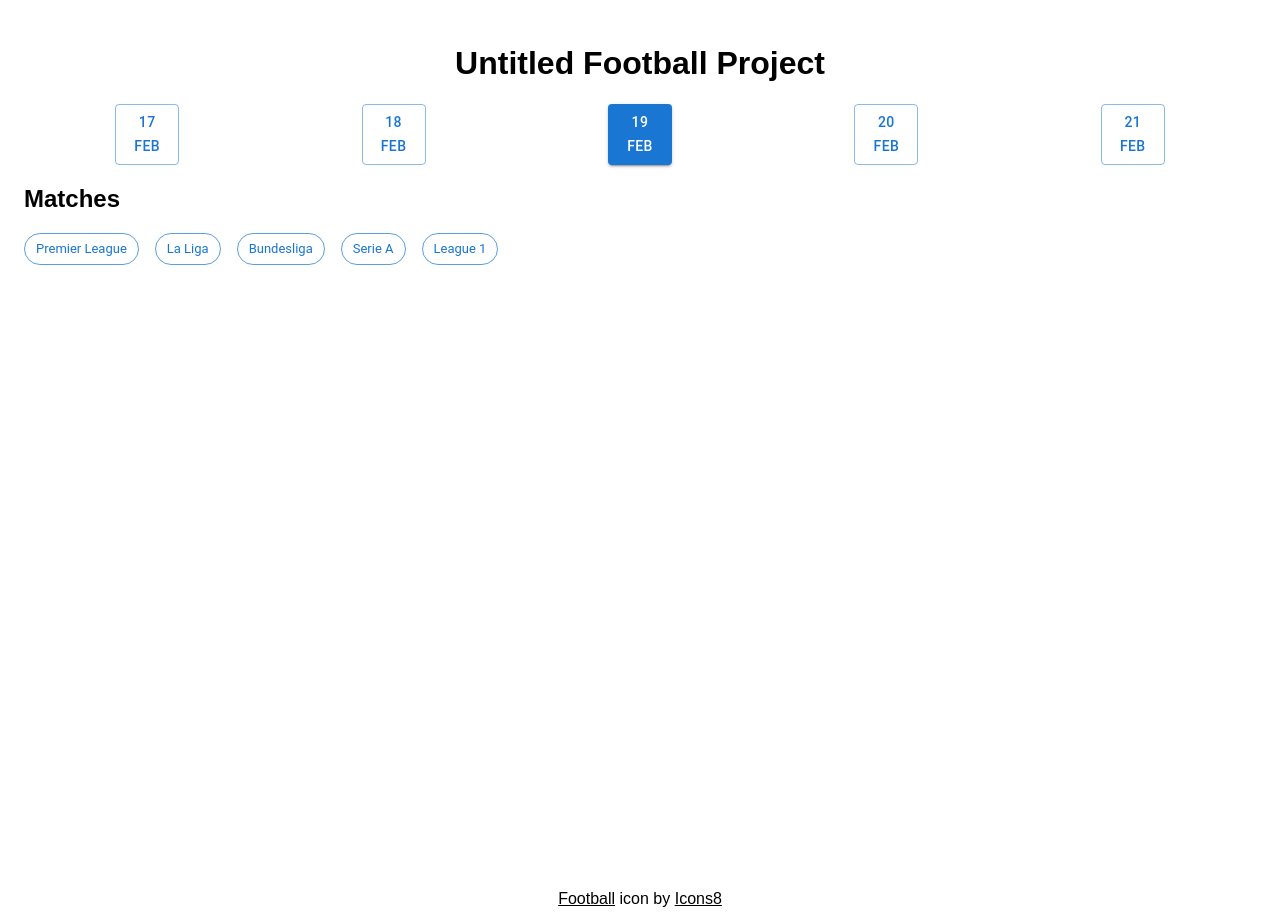
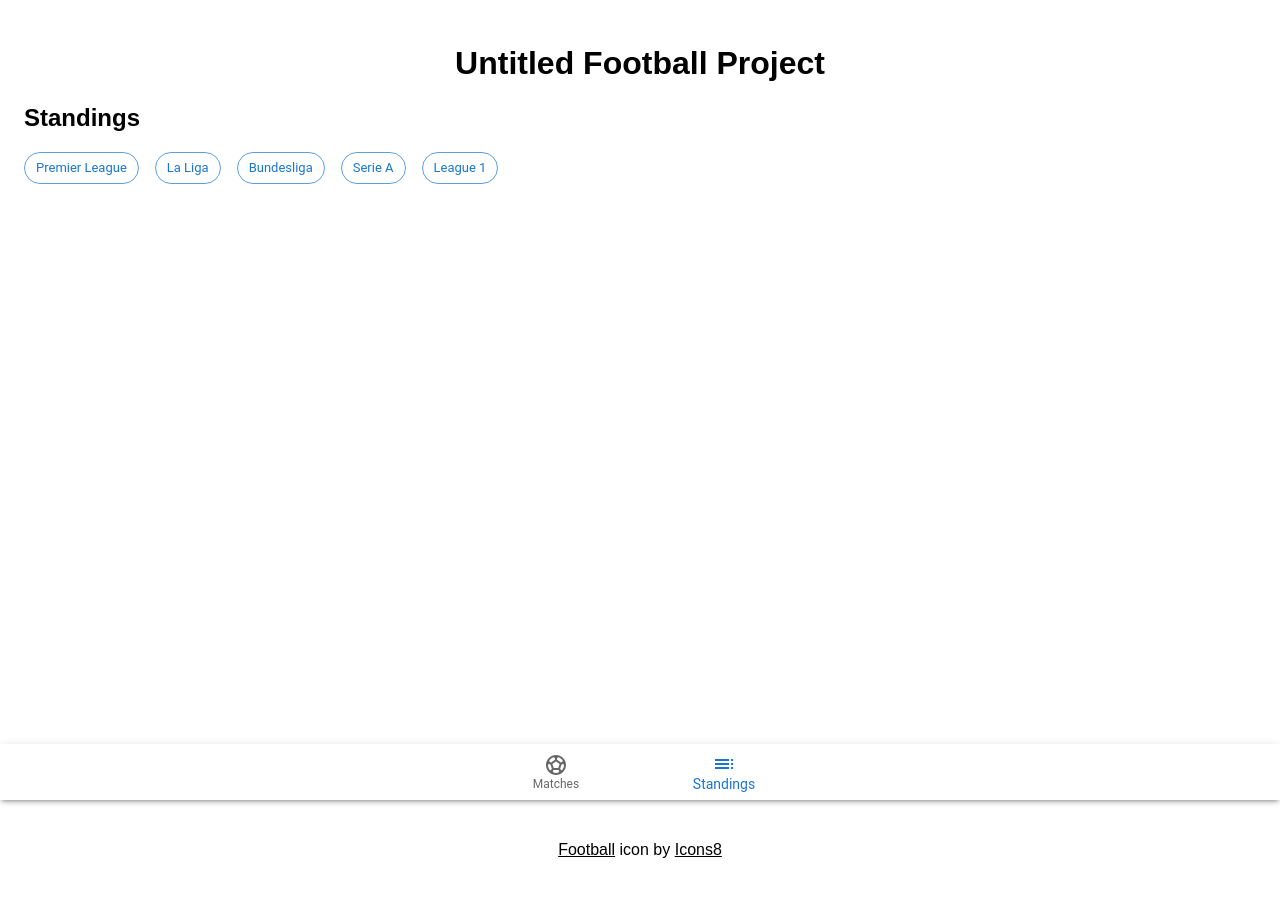
Before and after one commit to SophearithSaing/react-football, a React (Create React App) app: page / in a window 1280 px wide. Built offline with nearby package versions, Linux system fonts and the light colour scheme.

Commit message:
Add league standings

```diff
--- a/src/App.js
+++ b/src/App.js
@@ -1,14 +1,37 @@
 import './App.scss';
 import Calendar from './Components/Calendar';
 import Matches from './Components/Matches';
+import BottomNavigation from '@mui/material/BottomNavigation';
+import BottomNavigationAction from '@mui/material/BottomNavigationAction';
+import Paper from '@mui/material/Paper';
+
+import SportsSoccerIcon from '@mui/icons-material/SportsSoccer';
+import TocIcon from '@mui/icons-material/Toc';
+import { Fragment, useState } from 'react';
+import Standings from './Components/Standings';
 
 function App() {
+  const [value, setValue] = useState(1);
+
   return (
     <div className='app'>
       <h1>Untitled Football Project</h1>
-      <Calendar />
-      <h2>Matches</h2>
-      <Matches />
+
+      {value === 0 && (
+        <Fragment>
+          <Calendar />
+          <h2>Matches</h2>
+          <Matches />
+        </Fragment>
+      )}
+
+      {value === 1 && (
+        <Fragment>
+          <h2>Standings</h2>
+          <Standings />
+        </Fragment>
+      )}
+
       <div className='attribution'>
         <a
           target='_blank'
@@ -22,6 +45,18 @@ function App() {
           Icons8
         </a>
       </div>
+      <Paper sx={{ position: 'fixed', bottom: 0, left: 0, right: 0 }} elevation={3}>
+        <BottomNavigation
+          showLabels
+          value={value}
+          onChange={(event, newValue) => {
+            setValue(newValue);
+          }}
+        >
+          <BottomNavigationAction label="Matches" icon={<SportsSoccerIcon />} />
+          <BottomNavigationAction label="Standings" icon={<TocIcon />} />
+        </BottomNavigation>
+      </Paper>
     </div>
   );
 }
--- a/src/App.scss
+++ b/src/App.scss
@@ -18,7 +18,7 @@ h1 {
   position: relative;
   .attribution {
     position: absolute;
-    bottom: 16px;
+    bottom: 65px;
     left: 50%;
     transform: translateX(-50%);
     text-align: center;
--- a/src/Components/Matches.js
+++ b/src/Components/Matches.js
@@ -29,7 +29,6 @@ export default function Matches() {
     setAwayStat([]);
 
     const fixtureID = event.currentTarget.getAttribute('data-id');
-    console.log(`https://v3.football.api-sports.io/fixtures?id=${fixtureID}`);
     const response = await fetch(
       `https://v3.football.api-sports.io/fixtures?id=${fixtureID}`,
       {
@@ -40,7 +39,7 @@ export default function Matches() {
     );
 
     const data = await response.json();
-    const fixture = await data.response[0];
+    const fixture = data.response[0];
 
     setTeams(fixture.teams);
     setGoals(fixture.goals);
--- /dev/null
+++ b/src/Components/Standings.js
@@ -0,0 +1,129 @@
+import { useState } from 'react';
+import './Standings.scss';
+import Chip from '@mui/material/Chip';
+import Card from '@mui/material/Card';
+import CircularProgress from '@mui/material/CircularProgress';
+import Table from '@mui/material/Table';
+import TableBody from '@mui/material/TableBody';
+import TableCell from '@mui/material/TableCell';
+import TableContainer from '@mui/material/TableContainer';
+import TableHead from '@mui/material/TableHead';
+import TableRow from '@mui/material/TableRow';
+
+export default function Standings() {
+  const [league, setLeague] = useState('');
+  const [standings, setStandings] = useState([]);
+  const [isLoading, setIsLoading] = useState(false);
+
+  const changeLeagueHandler = async (event) => {
+    setIsLoading(true);
+    setStandings([]);
+    setLeague(event.currentTarget.getAttribute('data-league'));
+
+    const leagueID = event.currentTarget.getAttribute('data-league-id');
+
+    const response = await fetch(
+      `https://v3.football.api-sports.io/standings?league=${leagueID}&season=2021`,
+      {
+        headers: {
+          'x-apisports-key': 'cecd3586b04e7c5ec4f347e8b9278b36',
+        },
+      }
+    );
+
+    const data = await response.json();
+    const item = data.response[0];
+    setStandings(item.league.standings[0]);
+    setIsLoading(false);
+  };
+
+  return (
+    <div className='standings'>
+      <div className='standings__tournaments'>
+        <Chip
+          variant={league === 'premier-league' ? '' : 'outlined'}
+          color='primary'
+          label='Premier League'
+          data-league='premier-league'
+          data-league-id='39'
+          onClick={changeLeagueHandler}
+        />
+        <Chip
+          variant={league === 'la-liga' ? '' : 'outlined'}
+          color='primary'
+          label='La Liga'
+          data-league='la-liga'
+          data-league-id='140'
+          onClick={changeLeagueHandler}
+        />
+        <Chip
+          variant={league === 'bundesliga' ? '' : 'outlined'}
+          color='primary'
+          label='Bundesliga'
+          data-league='bundesliga'
+          data-league-id='78'
+          onClick={changeLeagueHandler}
+        />
+        <Chip
+          variant={league === 'serie-a' ? '' : 'outlined'}
+          color='primary'
+          label='Serie A'
+          data-league='serie-a'
+          data-league-id='135'
+          onClick={changeLeagueHandler}
+        />
+        <Chip
+          variant={league === 'league-1' ? '' : 'outlined'}
+          color='primary'
+          label='League 1'
+          data-league='league-1'
+          data-league-id='61'
+          onClick={changeLeagueHandler}
+        />
+      </div>
+
+      {isLoading && <CircularProgress className='progress-spinner' />}
+      {!isLoading && standings.length > 0 && (
+      <TableContainer component={Card} className='standings__table'>
+          <Table>
+            <TableHead>
+              <TableRow>
+                <TableCell>No.</TableCell>
+                <TableCell>Club</TableCell>
+                <TableCell>MP</TableCell>
+                <TableCell>W</TableCell>
+                <TableCell>D</TableCell>
+                <TableCell>L</TableCell>
+                <TableCell>GF</TableCell>
+                <TableCell>GA</TableCell>
+                <TableCell>GD</TableCell>
+                <TableCell>Pts</TableCell>
+              </TableRow>
+            </TableHead>
+            <TableBody>
+              {standings.map((team) => (
+                <TableRow key={team.rank}>
+                  <TableCell>{team.rank}</TableCell>
+                  <TableCell className='standings__table--team-name'>
+                    <div>
+                      <img src={team.team.logo} alt={`${team.team.name} logo`} />
+                      <p>{team.team.name}</p>
+                    </div>
+                  </TableCell>
+                  <TableCell>{team.all.played}</TableCell>
+                  <TableCell>{team.all.win}</TableCell>
+                  <TableCell>{team.all.draw}</TableCell>
+                  <TableCell>{team.all.lose}</TableCell>
+                  <TableCell>{team.all.goals.for}</TableCell>
+                  <TableCell>{team.all.goals.against}</TableCell>
+                  <TableCell>{team.goalsDiff}</TableCell>
+                  <TableCell>{team.points}</TableCell>
+                </TableRow>
+              ))}
+            </TableBody>
+          </Table>
+      </TableContainer>
+      )}
+    </div>
+  );
+}
--- /dev/null
+++ b/src/Components/Standings.scss
@@ -0,0 +1,28 @@
+.standings {
+  &__tournaments {
+    display: flex;
+    gap: 16px;
+    flex-wrap: wrap;
+  }
+  &__table {
+    margin: 24px 0;
+    padding: 16px;
+    &--team-name {
+      min-width: 150px;
+      div {
+        display: flex !important;
+        align-items: center;
+      }
+      img {
+        height: 24px;
+        margin-right: 8px;
+      }
+      p {
+        margin: 0;
+        white-space: nowrap;
+        overflow: hidden;
+        text-overflow: ellipsis;
+      }
+    }
+  }
+}
```
